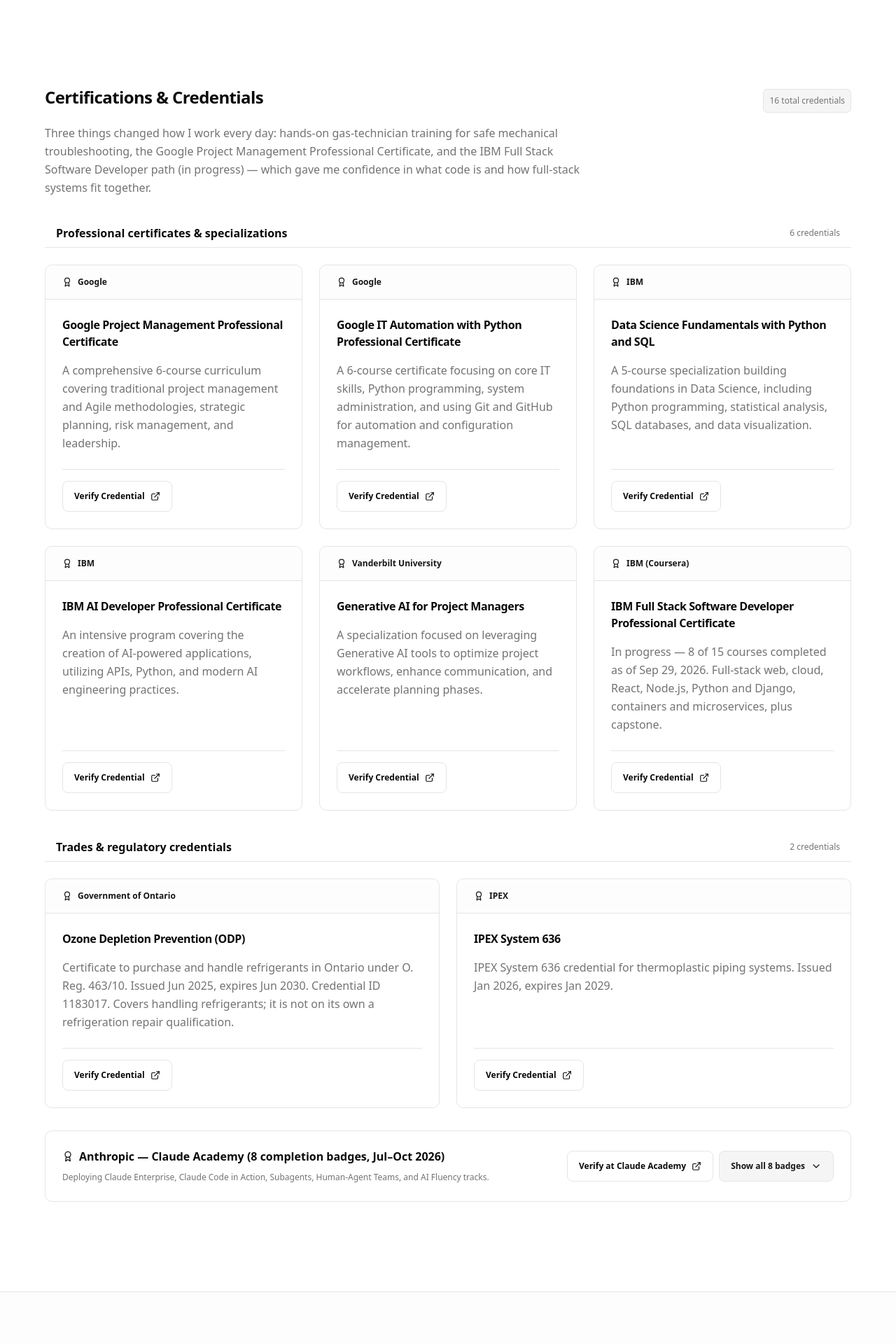
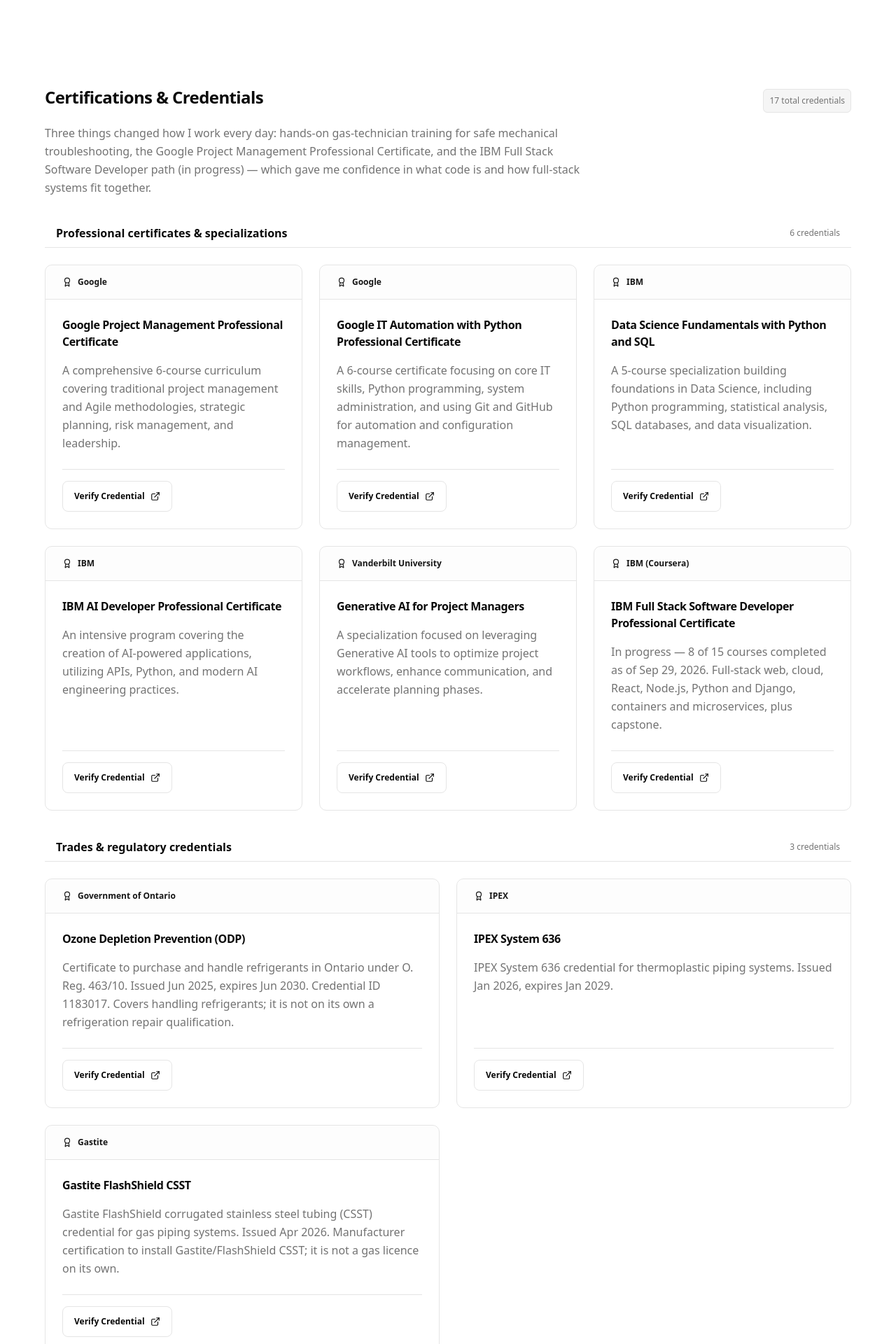
Before and after one commit to josehidalgoalvarez/ai-portfolio, a React (Vite) app: page / in a window 1280 px wide. Shown: the part 5520-7440 px from the top of the page at 70% size. Built offline with nearby package versions, Linux system fonts and the light colour scheme.

Commit message:
Add Gastite FlashShield CSST credential (cert-17)

```diff
--- a/src/components/Certifications.tsx
+++ b/src/components/Certifications.tsx
@@ -19,7 +19,8 @@ export default function Certifications() {
         claude.push(cert);
       } else if (
         cert.organization === "Government of Ontario" ||
-        cert.organization === "IPEX"
+        cert.organization === "IPEX" ||
+        cert.organization === "Gastite"
       ) {
         trd.push(cert);
       } else {
--- a/src/data/certificationsData.ts
+++ b/src/data/certificationsData.ts
@@ -119,4 +119,11 @@ export const certificationsData: Certification[] = [
     description: "IPEX System 636 credential for thermoplastic piping systems. Issued Jan 2026, expires Jan 2029.",
     link: "https://www.ipexna.com/",
   },
+  {
+    id: "cert-17",
+    title: "Gastite FlashShield CSST",
+    organization: "Gastite",
+    description: "Gastite FlashShield corrugated stainless steel tubing (CSST) credential for gas piping systems. Issued Apr 2026. Manufacturer certification to install Gastite/FlashShield CSST; it is not a gas licence on its own.",
+    link: "https://www.gastite.com/ca/technical-resources/get-certified.html",
+  },
 ];
```
